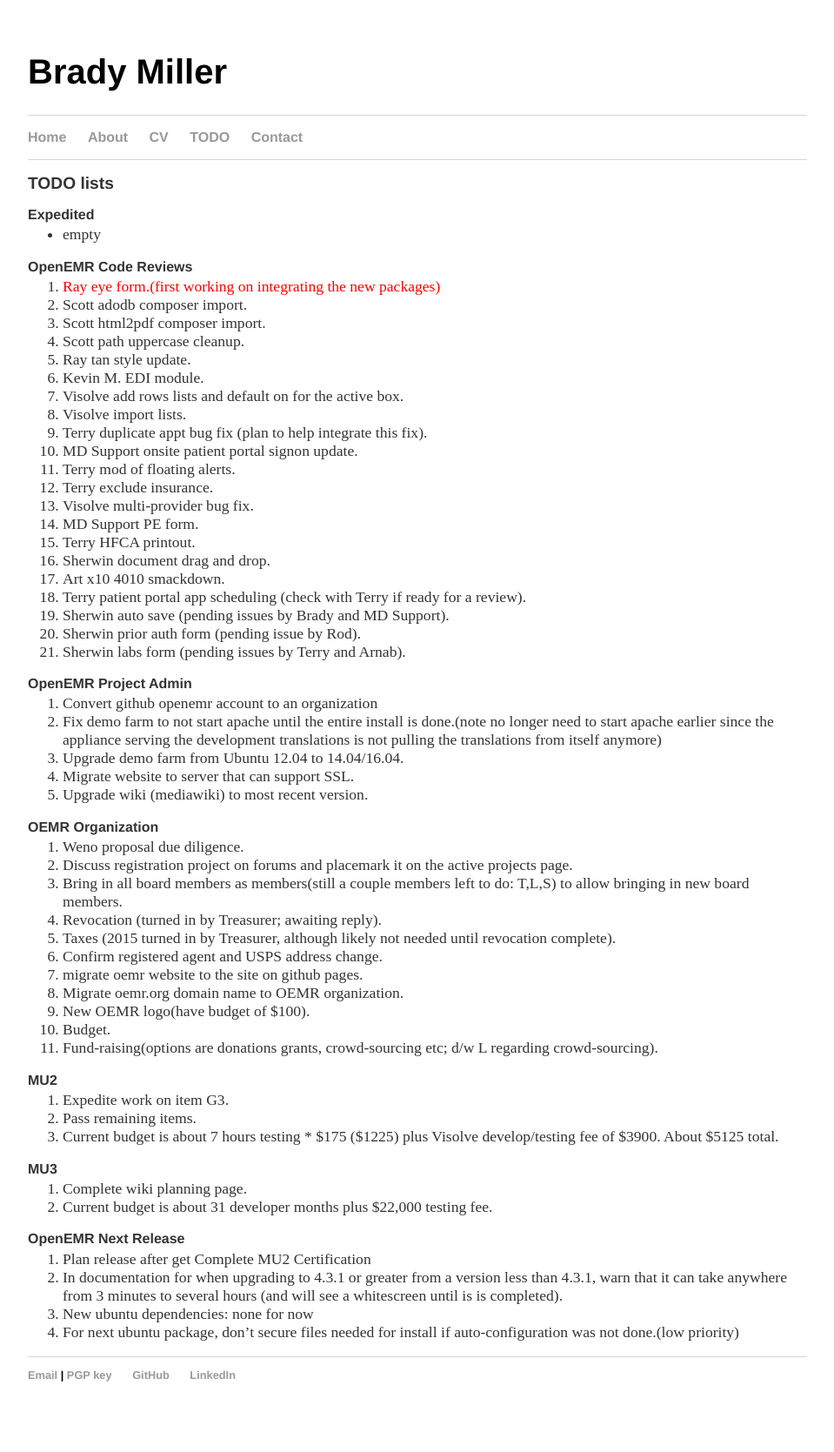
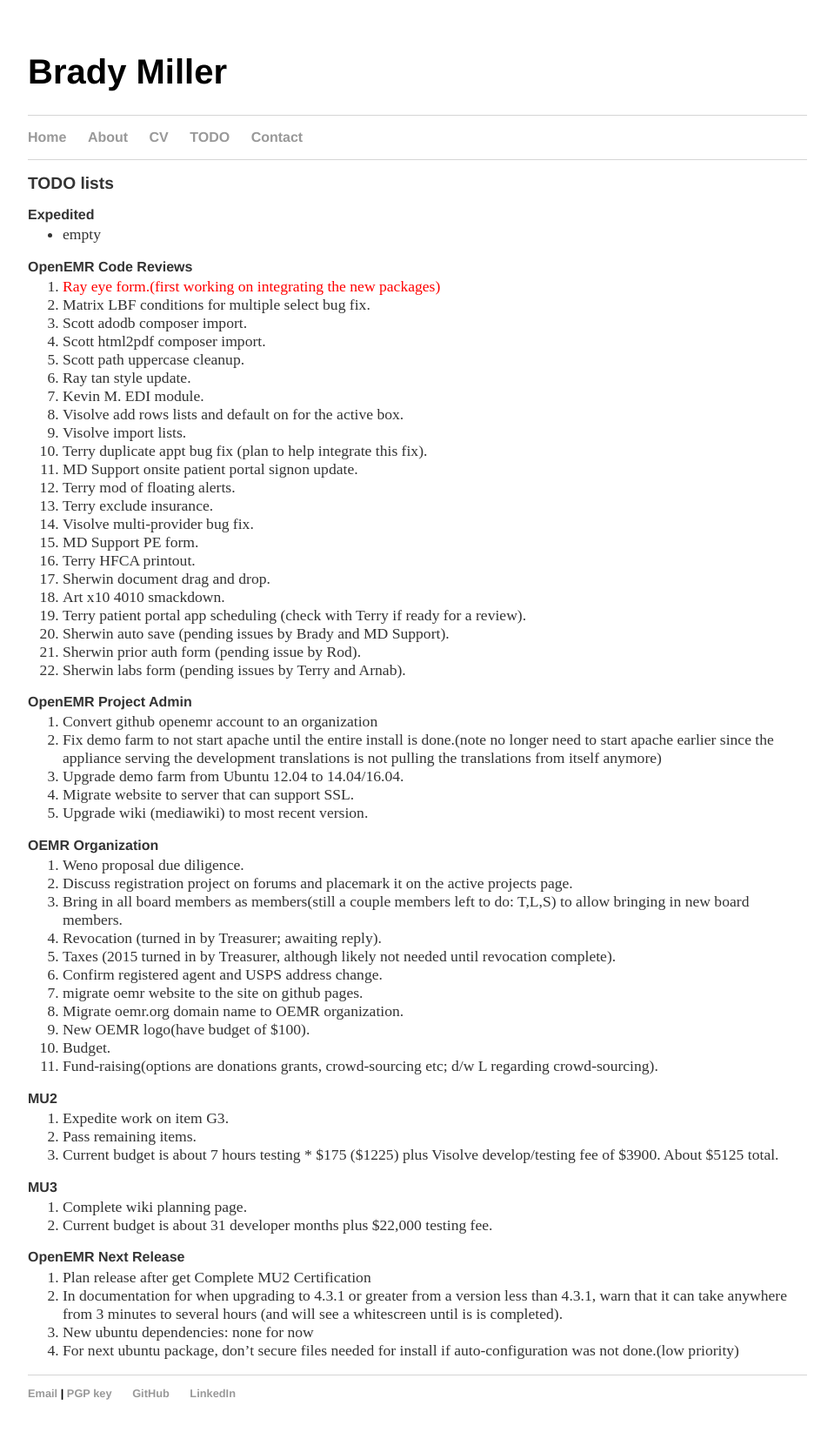
Before and after one commit to bradymiller/bradymiller.github.io, a Jekyll site: the page built from todo/index.md, in a window 1280 px wide. Shown: the whole page at 87% size, without its empty margins (160-1119 px from the left). Built offline with Jekyll 4.4.1, drawn with Linux system fonts in a browser that asks for light colours; before the commit the page ends 1648 px from its top, so only the background shows below that.

Commit message:
Update todo list

```diff
--- a/todo/index.md
+++ b/todo/index.md
@@ -8,6 +8,7 @@
 
 ### OpenEMR Code Reviews
 1. <span style="color: red">Ray eye form.(first working on integrating the new packages)</span>
+1. Matrix LBF conditions for multiple select bug fix.
 1. Scott adodb composer import.
 1. Scott html2pdf composer import.
 1. Scott path uppercase cleanup.
```
